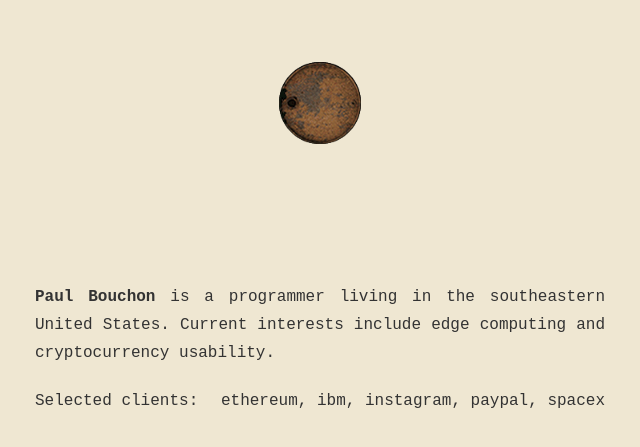
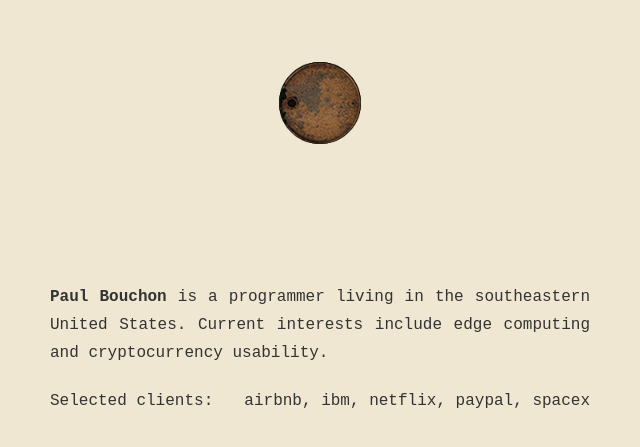
Before and after one commit to bitpshr/bitpshr.net, a website: page public/index.html in a window 1280 px wide. Shown: the part 157-604 px from the top of the page, without its empty margins (320-960 px from the left). Drawn offline with Linux system fonts and the light colour scheme.

Commit message:
feat: update clients

```diff
--- a/public/index.html
+++ b/public/index.html
@@ -21,7 +21,7 @@
 
 			main {
 				margin: 160px auto;
-				max-width: 570px;
+				max-width: 540px;
 				text-align: justify;
 			}
 
@@ -158,9 +158,9 @@
 				<div class="work">
 					Selected clients:
 					<div class="clients">
-						<span>ethereum</span>
+						<span>airbnb</span>
 						<span>ibm</span>
-						<span>instagram</span>
+						<span>netflix</span>
 						<span>paypal</span>
 						<span>spacex</span>
 					</div>
```
